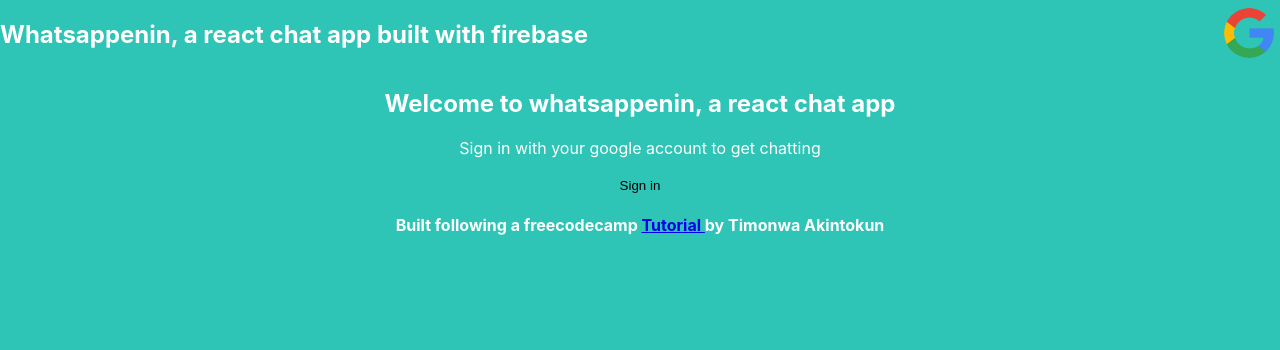
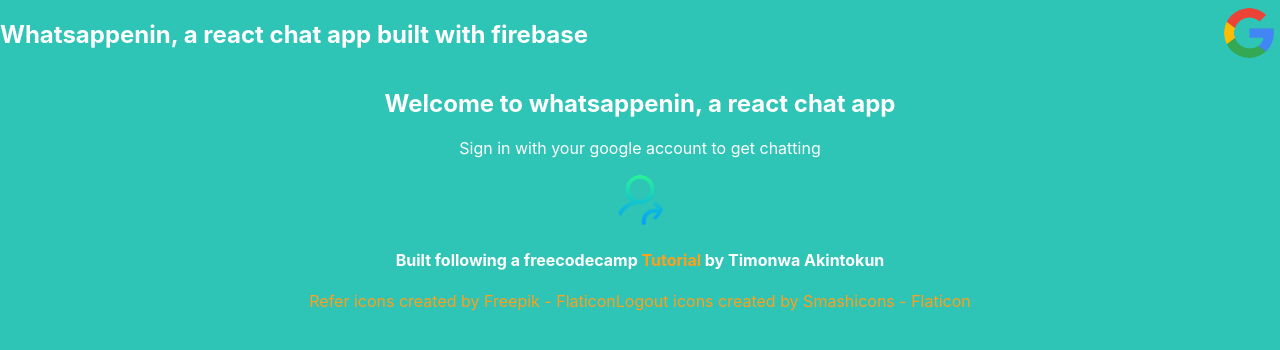
Before and after one commit to innes-ireland/whatsappenin_chat_app_firebase_backend, a React (Create React App) app: page / in a window 1280 px wide. Shown: the top 350 px of the page. Built offline with nearby package versions, Linux system fonts and the light colour scheme; no server answers.

Commit message:
new logos integrated

```diff
--- a/src/components/Footer.jsx
+++ b/src/components/Footer.jsx
@@ -2,6 +2,10 @@ import "../stylesheets/footerStyleSheet.css";
 
 export default function Footer() {
     return (
-        <h4> Built following a freecodecamp <a href="https://www.freecodecamp.org/news/building-a-real-time-chat-app-with-reactjs-and-firebase/"> Tutorial </a> by Timonwa Akintokun</h4>
+        <div className="attributions">
+            <h4> Built following a freecodecamp <a href="https://www.freecodecamp.org/news/building-a-real-time-chat-app-with-reactjs-and-firebase/"> Tutorial </a> by Timonwa Akintokun</h4>
+            <a href="https://www.flaticon.com/free-icons/refer" title="refer icons">Refer icons created by Freepik - Flaticon</a>
+            <a href="https://www.flaticon.com/free-icons/logout" title="logout icons">Logout icons created by Smashicons - Flaticon</a>
+        </div>
     )
 }
--- a/src/components/Navbar.jsx
+++ b/src/components/Navbar.jsx
@@ -2,6 +2,7 @@ import React from "react";
 import { useState } from "react";
 import { auth } from "../firebase.js";
 import signInButton from "../images/google-logo.png"
+import logout from "../images/logout.png"
 import { useAuthState } from "react-firebase-hooks/auth";
 import { GoogleAuthProvider, signInWithRedirect } from "firebase/auth";
 import "../stylesheets/navBarStyleSheet.css"
@@ -24,7 +25,7 @@ export default function Navbar() {
                 <h1> Whatsappenin, a react chat app built with firebase</h1>
                 {user ? (
                     <button  >
-                        <img src={signInButton} alt="google sign in logo" onClick={signOut} className="signIn_btn" type="button" />
+                        <img src={logout} alt="google sign in logo" onClick={signOut} className="signIn_btn" type="button" />
                     </button>
                 ) : (
                     <button>
--- a/src/components/Welcome.jsx
+++ b/src/components/Welcome.jsx
@@ -1,6 +1,7 @@
 import React from "react";
 import { auth } from "../firebase";
 import { GoogleAuthProvider, signInWithRedirect } from "firebase/auth";
+import refer from "../images/refer.png"
 export default function Welcome() {
     const googleSignIn = () => {
         const provider = new GoogleAuthProvider
@@ -11,7 +12,7 @@ export default function Welcome() {
         <div className="welcomeContainer">
             <h2> Welcome to whatsappenin, a react chat app</h2>
             <p> Sign in with your google account to get chatting </p>
-            <button className="signin_btn" onClick={googleSignIn} type="button"> Sign in</button>
+            <button className="signin_btn"> <img src={refer} alt="sign in using your google account" onClick={googleSignIn} type="button" /></button>
         </div>
     )
 }
--- a/src/stylesheets/footerStyleSheet.css
+++ b/src/stylesheets/footerStyleSheet.css
@@ -4,3 +4,8 @@ body {
     align-content: flex-end;
     max-height: 10vh;
 }
+
+a {
+    text-decoration: none;
+    color: #FF9F1C;
+}
```
Also changed, not shown: src/images/logout.png (added), src/images/refer.png (added).
